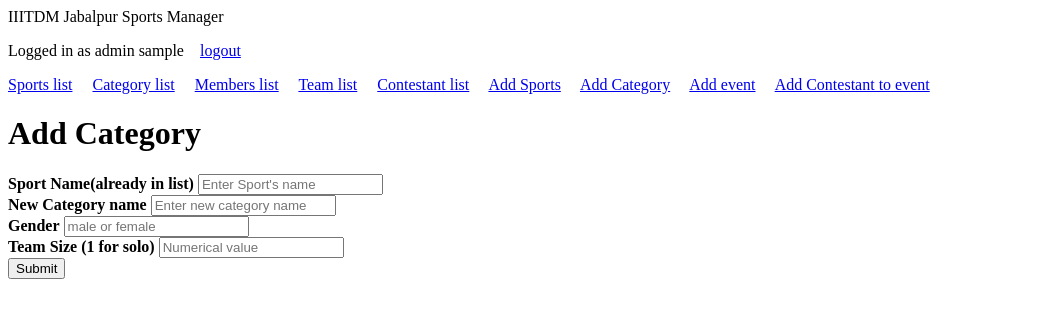
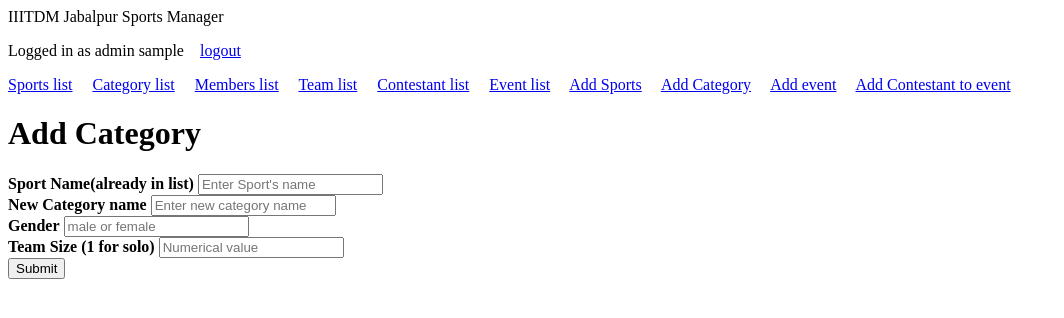
Before and after one commit to ankur-karn/Sports-Management, a PHP site: page /admin/pages/add-category.php in a window 1280 px wide. Shown: the top 318 px of the page, without its empty margins (0-1064 px from the left). Run offline with PHP 8.4, Linux system fonts and the light colour scheme; a user stored in the database is signed in.

Commit message:
Update header.php

```diff
--- a/admin/header.php
+++ b/admin/header.php
@@ -17,6 +17,7 @@ table, th, td {
             <a href="members-list.php">Members list</a>&emsp;
             <a href="team-list.php">Team list</a>&emsp;
             <a href="contestant-list.php">Contestant list</a>&emsp;
+            <a href="event-list.php">Event list</a>&emsp;
             <a href="add-sport.php">Add Sports</a>&emsp;
             <a href="add-category.php">Add Category</a>&emsp;
             <a href="add-event.php">Add event</a>&emsp;
```
